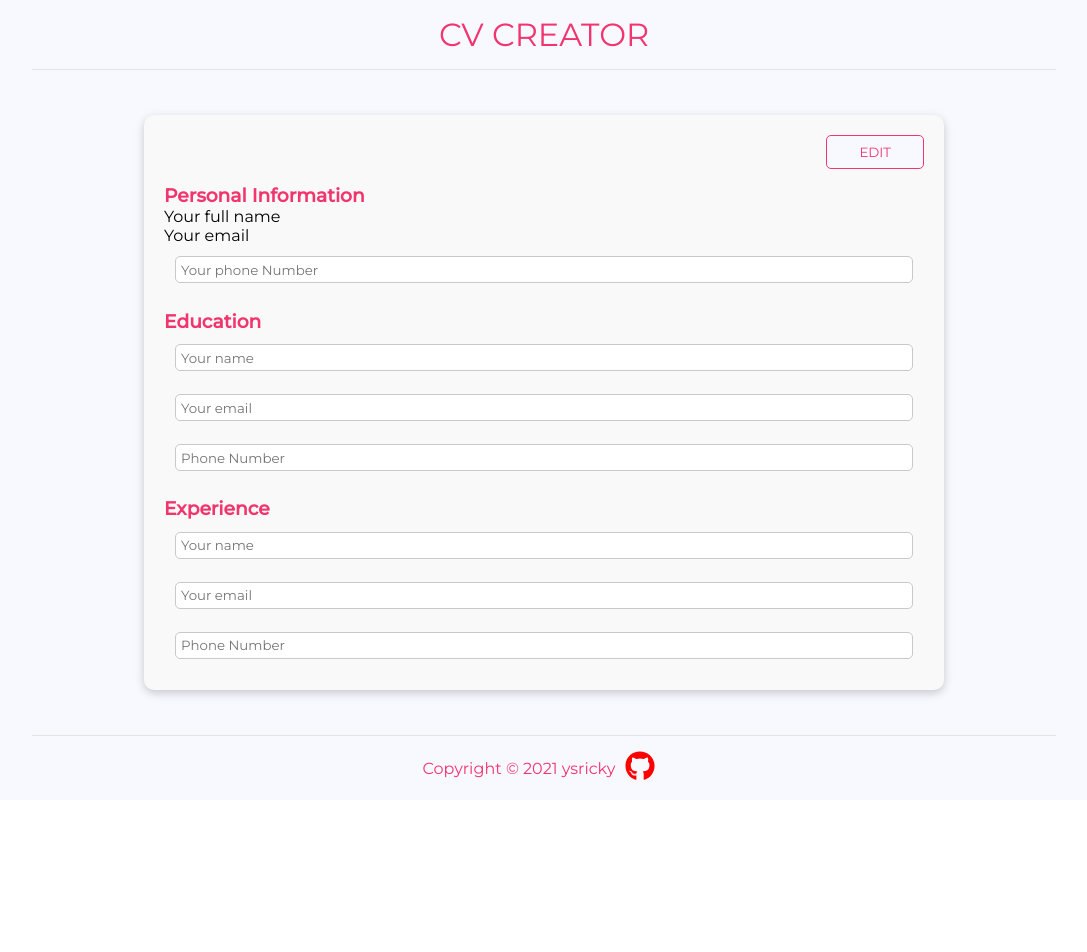
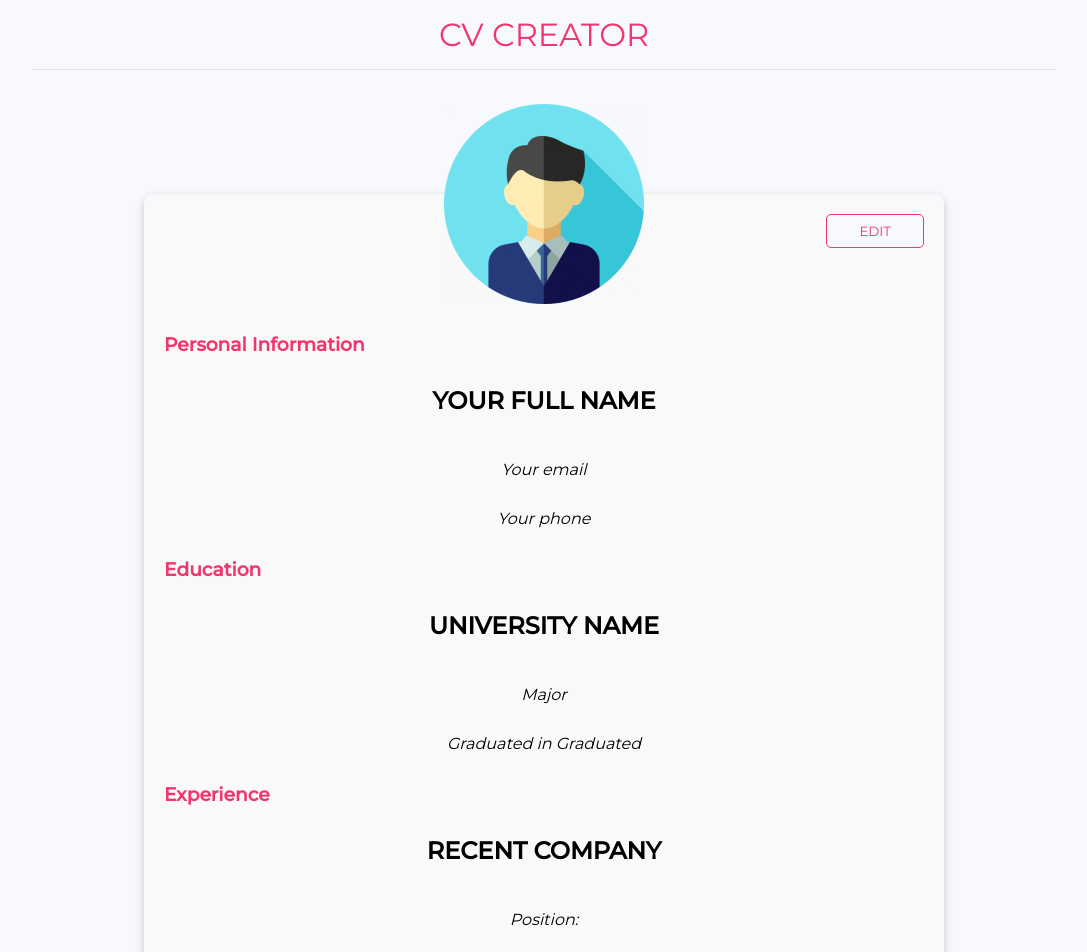
Before and after one commit to ysricky/cv-creator, a React (Create React App) app: page / in a window 1280 px wide. Shown: the top 952 px of the page, without its empty margins (96-1183 px from the left). Before the commit the page ends 800 px from the top, so only its background shows below. Built offline with nearby package versions, Linux system fonts and the light colour scheme.

Commit message:
finish project, need further improvement

```diff
--- a/src/components/Education.js
+++ b/src/components/Education.js
@@ -1,13 +1,67 @@
 import { Component } from 'react';
 
 class Education extends Component {
+  constructor(props) {
+    super(props);
+    this.props = props;
+    this.state = {
+      university: 'University Name',
+      major: 'Major',
+      graduated: 'Graduated',
+    };
+    this.updateUniversity = this.updateUniversity.bind(this);
+    this.updateMajor = this.updateMajor.bind(this);
+    this.updateGraduated = this.updateGraduated.bind(this);
+  }
+
+  updateUniversity(event) {
+    this.setState({ university: event.target.value });
+  }
+
+  updateMajor(event) {
+    this.setState({ major: event.target.value });
+  }
+
+  updateGraduated(event) {
+    this.setState({ graduated: event.target.value });
+  }
+
   render() {
     return (
       <section className="education">
         <h3>Education</h3>
-        <input type="text" id="name" placeholder="Your name" />
-        <input type="email" id="email" placeholder="Your email" />
-        <input type="text" id="phone" placeholder="Phone Number" />
+        {this.props.mode === 'Preview' ? (
+          <h2>{this.state.university}</h2>
+        ) : (
+          <input
+            type="text"
+            defaultValue={this.state.university}
+            onChange={this.updateUniversity}
+            id="university"
+            placeholder="University name"
+          />
+        )}
+        {this.props.mode === 'Preview' ? (
+          <p>{this.state.major}</p>
+        ) : (
+          <input
+            type="text"
+            defaultValue={this.state.major}
+            onChange={this.updateMajor}
+            id="major"
+            placeholder="Your major"
+          />
+        )}
+        {this.props.mode === 'Preview' ? (
+          <p>Graduated in {this.state.graduated}</p>
+        ) : (
+          <input
+            type="month"
+            onChange={this.updateGraduated}
+            id="graduate"
+            min="1991-01"
+          />
+        )}
       </section>
     );
   }
--- a/src/components/Experience.js
+++ b/src/components/Experience.js
@@ -1,13 +1,99 @@
 import { Component } from 'react';
 
 class Experience extends Component {
+  constructor(props) {
+    super(props);
+    this.state = {
+      company: 'Recent Company',
+      position: '',
+      startDate: '',
+      endDate: '',
+      description: '',
+    };
+    this.updateCompany = this.updateCompany.bind(this);
+    this.updatePosition = this.updatePosition.bind(this);
+    this.updateStartDate = this.updateStartDate.bind(this);
+    this.updateEndDate = this.updateEndDate.bind(this);
+    this.updateDescription = this.updateDescription.bind(this);
+  }
+
+  updateCompany(event) {
+    this.setState({ company: event.target.value });
+  }
+
+  updatePosition(event) {
+    this.setState({ position: event.target.value });
+  }
+
+  updateStartDate(event) {
+    this.setState({ startDate: event.target.value });
+  }
+
+  updateEndDate(event) {
+    this.setState({ endDate: event.target.value });
+  }
+
+  updateDescription(event) {
+    this.setState({ description: event.target.value });
+  }
+
   render() {
     return (
       <section className="experience">
         <h3>Experience</h3>
-        <input type="text" id="name" placeholder="Your name" />
-        <input type="email" id="email" placeholder="Your email" />
-        <input type="text" id="phone" placeholder="Phone Number" />
+        {this.props.mode === 'Preview' ? (
+          <h2>{this.state.company}</h2>
+        ) : (
+          <input
+            type="text"
+            defaultValue={this.state.company}
+            onChange={this.updateCompany}
+            id="company"
+            placeholder="Company name"
+          />
+        )}
+        {this.props.mode === 'Preview' ? (
+          <p>Position: {this.state.position}</p>
+        ) : (
+          <input
+            type="text"
+            defaultValue={this.state.position}
+            onChange={this.updatePosition}
+            id="position"
+            placeholder="Position"
+          />
+        )}
+        {this.props.mode === 'Preview' ? (
+          <p>Start Date: {this.state.startDate}</p>
+        ) : (
+          <input
+            type="month"
+            onChange={this.updateStartDate}
+            id="start-date"
+            min="1991-01"
+          />
+        )}
+        {this.props.mode === 'Preview' ? (
+          <p>End date: {this.state.endDate}</p>
+        ) : (
+          <input
+            type="month"
+            onChange={this.updateEndDate}
+            id="end-date"
+            min="1991-01"
+          />
+        )}
+        {this.props.mode === 'Preview' ? (
+          <p>Job Decsription: {this.state.description}</p>
+        ) : (
+          <input
+            type="text"
+            defaultValue={this.state.description}
+            onChange={this.updateDescription}
+            id="description"
+            placeholder="Job description"
+          />
+        )}
       </section>
     );
   }
--- a/src/components/General.js
+++ b/src/components/General.js
@@ -7,10 +7,11 @@ class General extends Component {
     this.state = {
       fullName: 'Your full name',
       email: 'Your email',
-      phone: null,
+      phone: 'Your phone',
     };
     this.updateFullName = this.updateFullName.bind(this);
     this.updateEmail = this.updateEmail.bind(this);
+    this.updatePhone = this.updatePhone.bind(this);
   }
 
   updateFullName(event) {
@@ -21,12 +22,16 @@ class General extends Component {
     this.setState({ email: event.target.value });
   }
 
+  updatePhone(event) {
+    this.setState({ phone: event.target.value });
+  }
+
   render() {
     return (
       <section className="general-info">
         <h3>Personal Information</h3>
         {this.props.mode === 'Preview' ? (
-          <p>{this.state.fullName}</p>
+          <h2>{this.state.fullName}</h2>
         ) : (
           <input
             type="text"
@@ -40,14 +45,24 @@ class General extends Component {
           <p>{this.state.email}</p>
         ) : (
           <input
-            type="email"
+            type="text"
             defaultValue={this.state.email}
             onChange={this.updateEmail}
             id="email"
             placeholder="Your email"
           />
         )}
-        <input type="text" id="phone" placeholder="Your phone Number" />
+        {this.props.mode === 'Preview' ? (
+          <p>{this.state.phone}</p>
+        ) : (
+          <input
+            type="text"
+            defaultValue={this.state.phone}
+            onChange={this.updatePhone}
+            id="phone"
+            placeholder="Your phone number"
+          />
+        )}
       </section>
     );
   }
--- a/src/components/Main.js
+++ b/src/components/Main.js
@@ -1,9 +1,11 @@
 import { Component } from 'react';
 import '../styles/Main.css';
 import EditButton from './EditButton';
+import ProfilePicture from './ProfilePicture';
 import General from './General';
 import Education from './Education';
 import Experience from './Experience';
+import Skills from './Skills';
 
 class Main extends Component {
   constructor() {
@@ -24,9 +26,11 @@ class Main extends Component {
     return (
       <div className="main">
         <EditButton buttonClicked={this.changeMode} mode={this.state.mode} />
+        <ProfilePicture />
         <General mode={this.state.mode} />
         <Education mode={this.state.mode} />
         <Experience mode={this.state.mode} />
+        <Skills mode={this.state.mode} />
       </div>
     );
   }
--- /dev/null
+++ b/src/components/ProfilePicture.js
@@ -0,0 +1,14 @@
+import { Component } from 'react';
+import profileImage from '../img/pp-dummy.png';
+
+class ProfilePicture extends Component {
+  render() {
+    return (
+      <div className="profile-picture">
+        <img src={profileImage} alt="profile" width="200px" />
+      </div>
+    );
+  }
+}
+
+export default ProfilePicture;
--- /dev/null
+++ b/src/components/Skills.js
@@ -0,0 +1,75 @@
+import { Component } from 'react';
+
+class Skills extends Component {
+  constructor(props) {
+    super(props);
+    this.state = {
+      id: 0,
+      inputValue: '',
+      skills: [],
+    };
+    this.updateInputValue = this.updateInputValue.bind(this);
+    this.addSkill = this.addSkill.bind(this);
+  }
+
+  updateInputValue(event) {
+    this.setState({ inputValue: event.target.value });
+  }
+
+  addSkill() {
+    this.setState({
+      id: this.state.id + 1,
+      skills: this.state.skills.concat({
+        skillId: this.state.id,
+        skillName: this.state.inputValue,
+      }),
+      inputValue: '',
+    });
+  }
+
+  deleteHandler(value) {
+    this.setState({
+      skills: this.state.skills.filter((skill) => skill.skillId !== value),
+    });
+  }
+
+  render() {
+    return (
+      <section className="skills">
+        <h3>Skills</h3>
+        {this.props.mode === 'Edit' ? (
+          <div className="input-skills">
+            <input
+              type="text"
+              onChange={this.updateInputValue}
+              id="skills"
+              value={this.state.inputValue}
+            />
+            <button onClick={this.addSkill}>Add Skill</button>
+          </div>
+        ) : null}
+
+        <div className="skills-div">
+          {this.state.skills.map((skill, index) => (
+            <div className="skill-div" key={index}>
+              {skill.skillName}
+              {this.props.mode === 'Edit' ? (
+                <div
+                  className="del-skill"
+                  onClick={() => {
+                    const currentIndex = skill.skillId;
+                    this.deleteHandler(currentIndex);
+                  }}
+                >
+                  -
+                </div>
+              ) : null}
+            </div>
+          ))}
+        </div>
+      </section>
+    );
+  }
+}
+
+export default Skills;
--- a/src/styles/Header.css
+++ b/src/styles/Header.css
@@ -5,6 +5,7 @@
   display: flex;
   justify-content: center;
   align-items: center;
+  margin-bottom: 100px;
 }
 
 .header h1 {
--- a/src/styles/Main.css
+++ b/src/styles/Main.css
@@ -1,4 +1,5 @@
 .main {
+  position: relative;
   margin: 1.5rem 0;
   width: 800px;
   background-color: #f9f9f9;
@@ -11,6 +12,7 @@ button {
   cursor: pointer;
   display: block;
   margin-left: auto;
+  margin-bottom: 70px;
   padding: 0.5rem 2rem;
   border: 1px solid var(--pink);
   border-radius: 5px;
@@ -25,12 +27,49 @@ button:hover {
   color: #f8f8ff;
 }
 
+.profile-picture {
+  position: absolute;
+  top: -90px;
+  left: 50%;
+  transform: translate(-50%);
+}
+
 .general-info,
 .education,
 .experience {
   display: flex;
   flex-direction: column;
   justify-content: space-evenly;
+}
+
+.general-info h2 {
+  margin: 30px auto;
+  text-transform: uppercase;
+}
+
+.general-info p {
+  margin: 15px auto;
+  font-style: italic;
+}
+
+.education h2 {
+  margin: 30px auto;
+  text-transform: uppercase;
+}
+
+.education p {
+  margin: 15px auto;
+  font-style: italic;
+}
+
+.experience h2 {
+  margin: 30px auto;
+  text-transform: uppercase;
+}
+
+.experience p {
+  margin: 15px auto;
+  font-style: italic;
 }
 
 h3 {
@@ -44,3 +83,33 @@ input {
   margin: 0.7rem;
   border-radius: 5px;
 }
+
+.skills-div {
+  display: flex;
+  flex-direction: row;
+  justify-content: center;
+  align-items: center;
+  gap: 10px;
+}
+
+.skill-div {
+  position: relative;
+  background-color: var(--pink);
+  padding: 10px 15px;
+  border-radius: 10px;
+  color: #f8f8ff;
+  text-transform: capitalize;
+}
+
+.del-skill {
+  position: absolute;
+  height: 20px;
+  width: 20px;
+  border-radius: 10px;
+  background-color: gold;
+  text-align: center;
+  top: -10px;
+  right: -10px;
+  cursor: pointer;
+  color: black;
+}
```
Also changed, not shown: src/img/pp-dummy.png (added).
